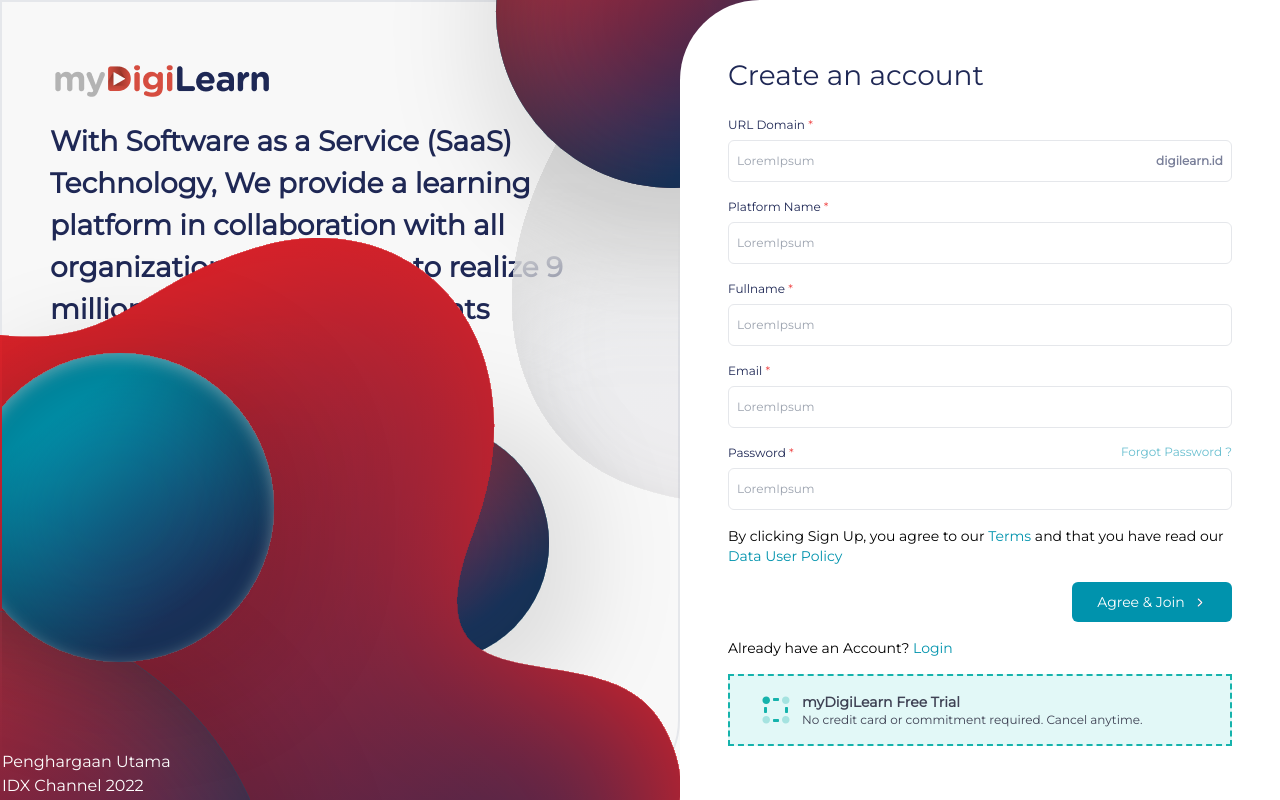
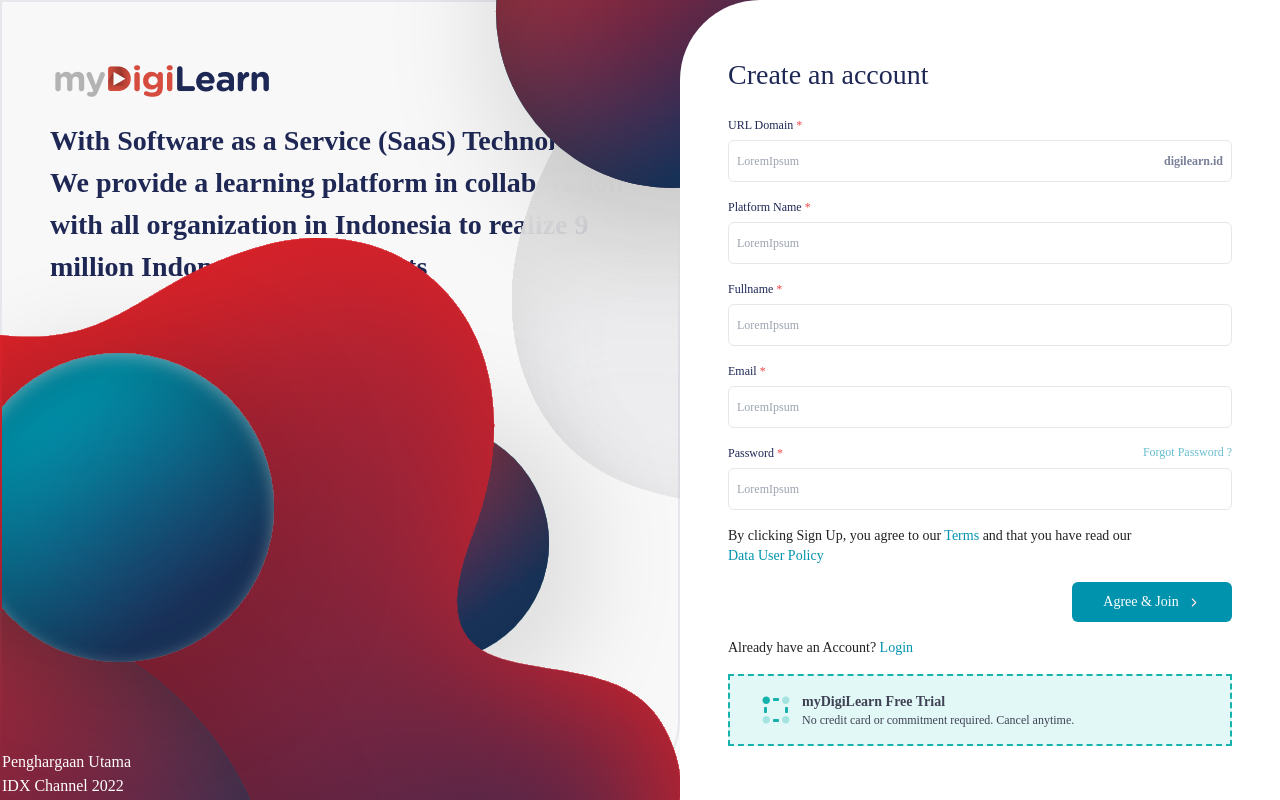
Before and after one commit to ssasongko/vue-saas-slicing, a Vue app: page / in a window 1280 px wide. Built offline with nearby package versions, Linux system fonts and the light colour scheme.

Commit message:
config vue

```diff
--- a/package.json
+++ b/package.json
@@ -9,6 +9,7 @@
     "preview": "vite preview"
   },
   "dependencies": {
+    "lodash": "^4.17.21",
     "vue": "^3.2.37",
     "vue-router": "4"
   },
--- /dev/null
+++ b/src/assets/css/coreEnd.css
@@ -0,0 +1 @@
+@tailwind utilities;
--- /dev/null
+++ b/src/assets/css/coreTop.css
@@ -0,0 +1,15 @@
+@tailwind base;
+@tailwind components;
+
+:root {
+  font-family: "Montserrat";
+
+  color: rgba(0, 0, 0, 0.87);
+  background-color: #242424;
+
+  font-synthesis: none;
+  text-rendering: optimizeLegibility;
+  -webkit-font-smoothing: antialiased;
+  -moz-osx-font-smoothing: grayscale;
+  -webkit-text-size-adjust: 100%;
+}
--- /dev/null
+++ b/src/core/global-components.js
@@ -0,0 +1,15 @@
+import lodash from "lodash";
+import vueInit from "@/core/initiate.js";
+
+const components = import.meta.globEager("@/components/**/*.vue");
+Object.entries(components).forEach(([path, definition]) => {
+  // Get name of component, based on filename and directory
+  // "./components/Basket/Fruits.vue" will become "BasketFruits"
+  const registeredName =
+    definition.default.name !== undefined
+      ? definition.default.name.replace(/ /, "")
+      : lodash.upperFirst(path.replace(/(\/src\/components\/)|(\/)|(\.vue)/g, ""));
+
+  // Register component on this Vue instance
+  vueInit.component(registeredName, definition.default);
+});
--- /dev/null
+++ b/src/core/global-styles.js
@@ -0,0 +1,7 @@
+// Core header must be at the top of the file
+// e.g : root-var, fonts, etc.
+import '@/assets/css/coreTop.css'
+
+// Core footer must be at the end of the file
+// e.g : any style that would replace style above
+import '@/assets/css/coreEnd.css'
--- /dev/null
+++ b/src/core/initiate.js
@@ -0,0 +1,9 @@
+import { createApp } from 'vue'
+import App from '@/App.vue'
+import router from '@/router'
+
+const vueInit = createApp(App)
+
+vueInit.use(router)
+
+export default vueInit
--- a/src/main.js
+++ b/src/main.js
@@ -1,11 +1,7 @@
-import { createApp } from 'vue'
-import router from './router'
+// core vue
+import vueInit from '@/core/initiate.js'
 
-import './style.css'
-import App from './App.vue'
+// Load global styles
+import '@/core/global-styles.js'
 
-const app = createApp(App)
-
-app.use(router)
-
-app.mount('#app')
+vueInit.mount('#app')
--- a/src/style.css
+++ /dev/null
@@ -1,9 +0,0 @@
-@import url('https://fonts.googleapis.com/css2?family=Montserrat&display=swap');
-
-@tailwind base;
-@tailwind components;
-@tailwind utilities;
-
-*{
-  font-family: 'Montserrat', sans-serif;
-}
--- a/vite.config.js
+++ b/vite.config.js
@@ -1,7 +1,14 @@
-import { defineConfig } from 'vite'
-import vue from '@vitejs/plugin-vue'
+import path from "path";
+import { defineConfig } from "vite";
+import vue from "@vitejs/plugin-vue";
 
 // https://vitejs.dev/config/
 export default defineConfig({
-  plugins: [vue()]
-})
+  plugins: [vue()],
+  resolve: {
+    alias: {
+      "@": path.resolve(__dirname, "./src"),
+    },
+    extensions: [".js", ".jsx", ".json", ".vue"],
+  },
+});
```
Also changed, not shown: src/fragments/index.vue (added), src/layouts/index.vue (added), 1 other file (tests, documents, lock files or other folders).
